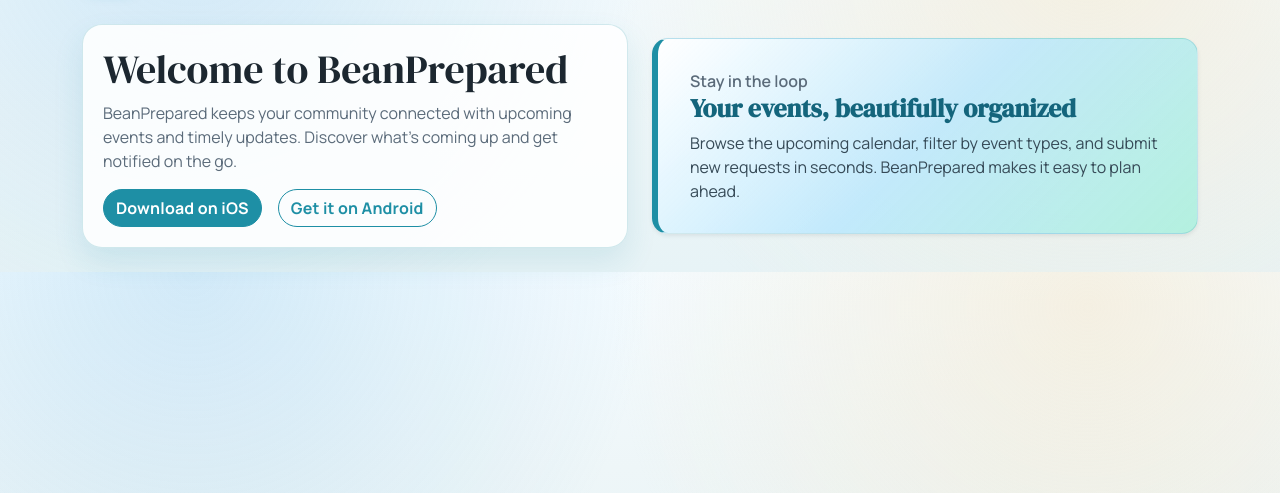
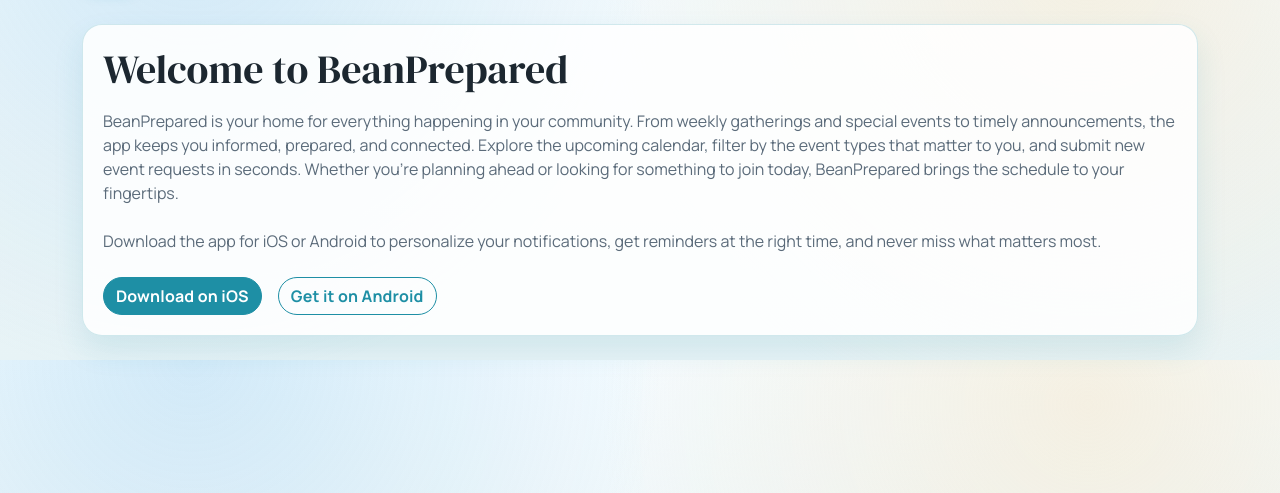
Before and after one commit to JSY-Ben/BeanPrepared, a PHP site: page /Web/home.php in a window 1280 px wide. Shown: the part 83-576 px from the top of the page. Run offline with PHP 8.4, Linux system fonts and the light colour scheme.

Commit message:
Made homepage better

```diff
--- a/public/home.php
+++ b/public/home.php
@@ -31,31 +31,22 @@
   </nav>
 
   <main class="container py-4">
-    <div class="row align-items-center g-4">
-      <div class="col-12 col-lg-6">
-        <div class="section-card section-emphasis">
-          <h1 class="mb-2">Welcome to BeanPrepared</h1>
-          <p class="brand-subtitle mb-3">
-            BeanPrepared keeps your community connected with upcoming events and timely updates.
-            Discover what’s coming up and get notified on the go.
-          </p>
-          <div class="d-flex flex-wrap gap-3">
-            <a class="btn btn-warning" href="https://example.com/ios" target="_blank" rel="noreferrer">Download on iOS</a>
-            <a class="btn btn-outline-warning" href="https://example.com/android" target="_blank" rel="noreferrer">Get it on Android</a>
-          </div>
-        </div>
-      </div>
-      <div class="col-12 col-lg-6">
-        <div class="card shadow-sm event-card event-card-compact">
-          <div class="card-body">
-            <div class="event-meta">Stay in the loop</div>
-            <h2 class="event-title">Your events, beautifully organized</h2>
-            <p class="event-description mb-0">
-              Browse the upcoming calendar, filter by event types, and submit new requests in seconds.
-              BeanPrepared makes it easy to plan ahead.
-            </p>
-          </div>
-        </div>
+    <div class="section-card section-emphasis">
+      <h1 class="mb-3">Welcome to BeanPrepared</h1>
+      <p class="brand-subtitle mb-4">
+        BeanPrepared is your home for everything happening in your community. From weekly gatherings
+        and special events to timely announcements, the app keeps you informed, prepared, and connected.
+        Explore the upcoming calendar, filter by the event types that matter to you, and submit new
+        event requests in seconds. Whether you’re planning ahead or looking for something to join today,
+        BeanPrepared brings the schedule to your fingertips.
+      </p>
+      <p class="brand-subtitle mb-4">
+        Download the app for iOS or Android to personalize your notifications, get reminders at the right
+        time, and never miss what matters most.
+      </p>
+      <div class="d-flex flex-wrap gap-3">
+        <a class="btn btn-warning" href="https://example.com/ios" target="_blank" rel="noreferrer">Download on iOS</a>
+        <a class="btn btn-outline-warning" href="https://example.com/android" target="_blank" rel="noreferrer">Get it on Android</a>
       </div>
     </div>
   </main>
```
Also changed, not shown: 1 other file.
